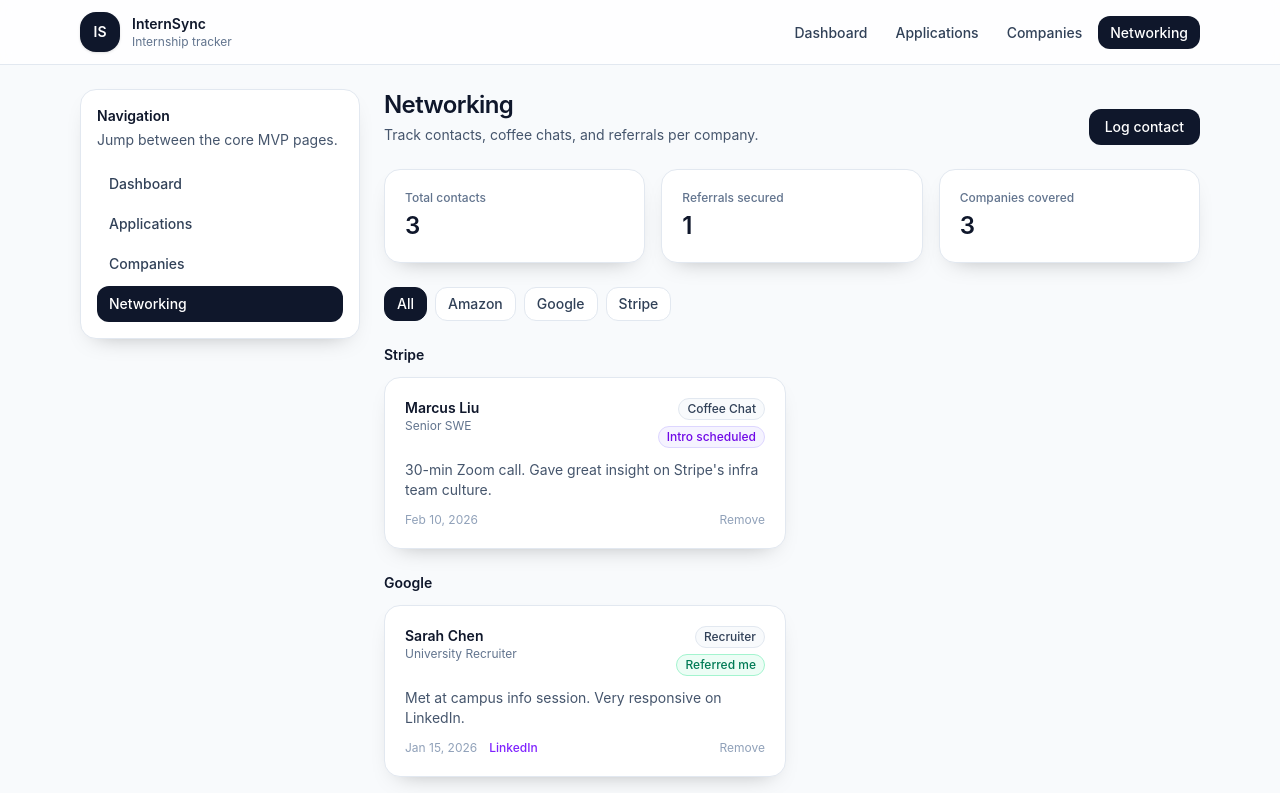
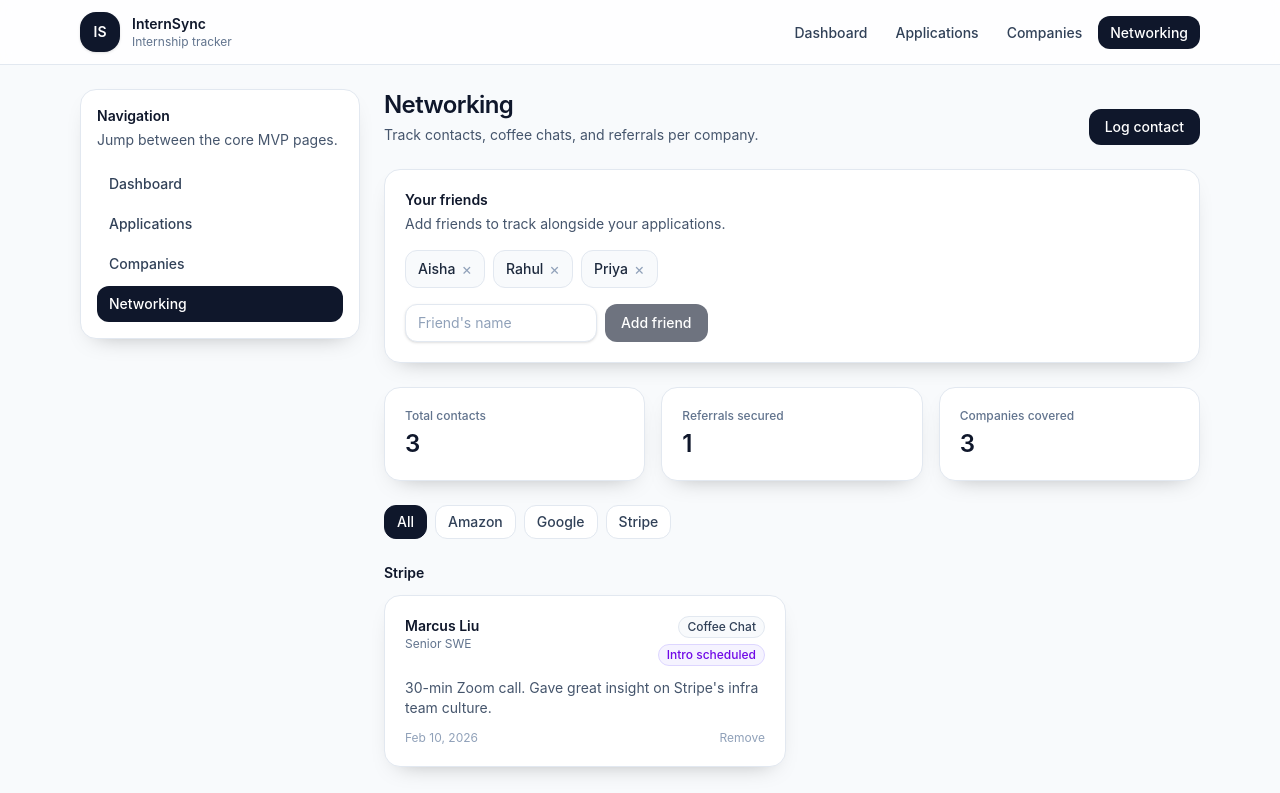
Before and after one commit to CS571-S26/p199, a React (Vite) app in the folder internsync/: page /networking in a window 1280 px wide. Shown: the top 793 px of the page. Built offline with nearby package versions, Linux system fonts and the light colour scheme.

Commit message:
feat: friends are now editable — add/remove from networking page
Friends stored in localStorage instead of hardcoded. Add any friend by name, remove with ×. Friends panel lives at the top of the Networking page.

```diff
--- a/internsync/src/data/context.ts
+++ b/internsync/src/data/context.ts
@@ -22,6 +22,8 @@ export type DataContextValue = {
   toggleFavoriteCompany: (companyId: string) => void
   activityFeed: ActivityItem[]
   friends: Friend[]
+  addFriend: (name: string) => void
+  deleteFriend: (id: string) => void
   friendApplications: FriendApplication[]
   sharedJobs: SharedJob[]
   shareJob: (data: Omit<SharedJob, "id" | "timestamp">) => void
--- a/internsync/src/data/store.tsx
+++ b/internsync/src/data/store.tsx
@@ -68,8 +68,13 @@ export function AppDataProvider({ children }: { children: React.ReactNode }) {
     seedWeeklyGoal
   )
 
+  const [friendsRaw, setFriendsRaw] = useLocalStorageState<typeof seedFriends>(
+    "internsync.friends",
+    seedFriends
+  )
+
   const companies = useMemo(() => seedCompanies, [])
-  const friends = useMemo(() => seedFriends, [])
+  const friends = useMemo(() => friendsRaw, [friendsRaw])
   const friendApplications = useMemo(() => seedFriendApplications, [])
   const favoriteCompanyIds = useMemo(() => new Set(favoriteIds), [favoriteIds])
   const activityFeed = useMemo(
@@ -144,6 +149,13 @@ export function AppDataProvider({ children }: { children: React.ReactNode }) {
       },
       activityFeed,
       friends,
+      addFriend: (name) => {
+        const f = { id: safeId("f"), name: name.trim() }
+        setFriendsRaw((prev) => [...prev, f])
+      },
+      deleteFriend: (id) => {
+        setFriendsRaw((prev) => prev.filter((f) => f.id !== id))
+      },
       friendApplications,
       sharedJobs,
       shareJob: (data) => {
@@ -176,7 +188,7 @@ export function AppDataProvider({ children }: { children: React.ReactNode }) {
       setWeeklyGoal: (goal) => setWeeklyGoalRaw(goal),
     }),
     // eslint-disable-next-line react-hooks/exhaustive-deps
-    [applications, companies, favoriteCompanyIds, activityFeed, friends, friendApplications, sharedJobs, networkContacts, companyQuestions, weeklyGoalRaw]
+    [applications, companies, favoriteCompanyIds, activityFeed, friends, friendApplications, sharedJobs, networkContacts, companyQuestions, weeklyGoalRaw, friendsRaw]
   )
 
   return <DataContext.Provider value={value}>{children}</DataContext.Provider>
--- a/internsync/src/pages/NetworkingPage.tsx
+++ b/internsync/src/pages/NetworkingPage.tsx
@@ -40,9 +40,10 @@ function formatDate(dateStr: string): string {
 }
 
 export function NetworkingPage() {
-  const { networkContacts, addNetworkContact, deleteNetworkContact } = useAppData()
+  const { networkContacts, addNetworkContact, deleteNetworkContact, friends, addFriend, deleteFriend } = useAppData()
   const [open, setOpen] = useState(false)
   const [filterCompany, setFilterCompany] = useState("")
+  const [newFriendName, setNewFriendName] = useState("")
 
   const companies = useMemo(
     () => Array.from(new Set(networkContacts.map((c) => c.company))).sort(),
@@ -81,8 +82,52 @@ export function NetworkingPage() {
         onSave={(contact) => addNetworkContact(contact)}
       />
 
+      {/* Friends */}
+      <div className="rounded-2xl border border-slate-200 bg-white p-5 shadow-[0_10px_25px_-15px_rgba(0,0,0,0.35)]">
+        <h2 className="text-sm font-semibold text-slate-900">Your friends</h2>
+        <p className="mt-1 text-sm text-slate-600">Add friends to track alongside your applications.</p>
+        <div className="mt-4 flex flex-wrap gap-2">
+          {friends.map((f) => (
+            <div
+              key={f.id}
+              className="flex items-center gap-1.5 rounded-xl border border-slate-200 bg-slate-50 px-3 py-1.5"
+            >
+              <span className="text-sm font-medium text-slate-800">{f.name}</span>
+              <button
+                onClick={() => {
+                  if (!window.confirm(`Remove ${f.name} from your friends?`)) return
+                  deleteFriend(f.id)
+                }}
+                className="text-slate-400 hover:text-rose-500"
+                title="Remove friend"
+              >
+                ×
+              </button>
+            </div>
+          ))}
+        </div>
+        <form
+          className="mt-4 flex gap-2"
+          onSubmit={(e) => {
+            e.preventDefault()
+            if (!newFriendName.trim()) return
+            addFriend(newFriendName)
+            setNewFriendName("")
+          }}
+        >
+          <input
+            value={newFriendName}
+            onChange={(e) => setNewFriendName(e.target.value)}
+            placeholder="Friend's name"
+            className="w-48 rounded-xl border border-slate-200 bg-white px-3 py-2 text-sm text-slate-900 shadow-sm placeholder:text-slate-400 focus-visible:outline focus-visible:outline-2 focus-visible:outline-offset-2 focus-visible:outline-slate-900"
+          />
+          <Button type="submit" disabled={!newFriendName.trim()}>Add friend</Button>
+        </form>
+      </div>
+
       {/* Stats row */}
-      <div className="grid gap-4 sm:grid-cols-3">
+      <div className="mt-6 grid gap-4 sm:grid-cols-3">
+
         <div className="rounded-2xl border border-slate-200 bg-white p-5 shadow-[0_10px_25px_-15px_rgba(0,0,0,0.35)]">
           <div className="text-xs font-medium text-slate-500">Total contacts</div>
           <div className="mt-1 text-2xl font-semibold text-slate-900">{networkContacts.length}</div>
```
